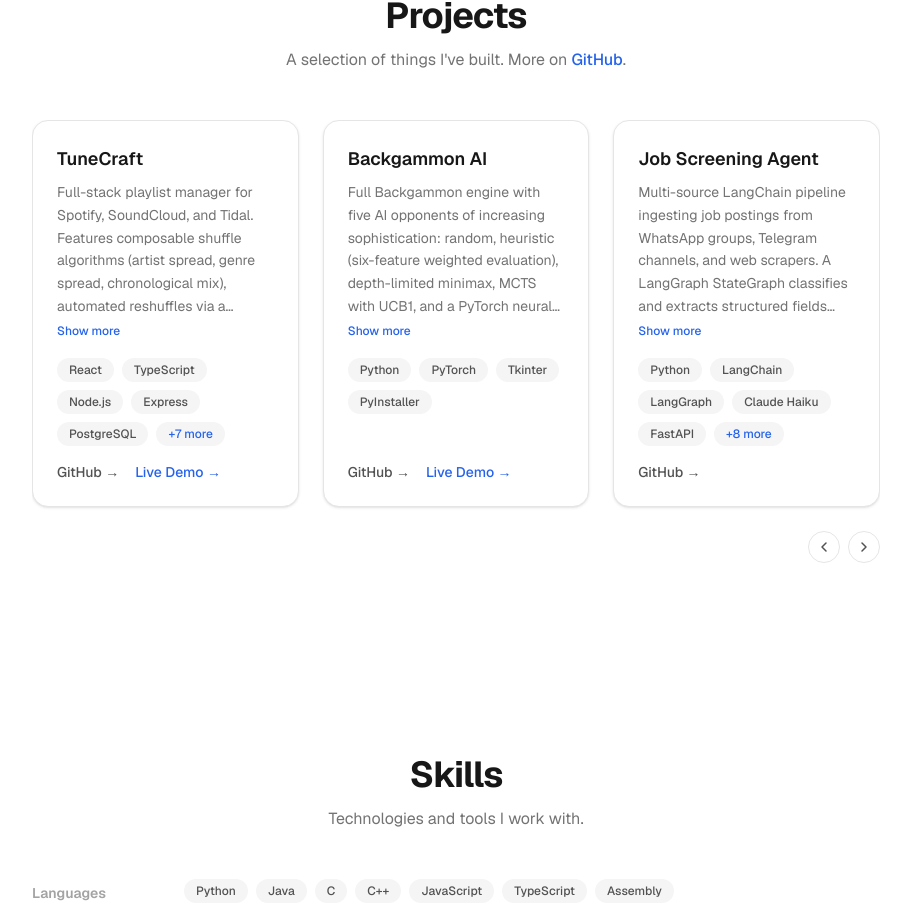
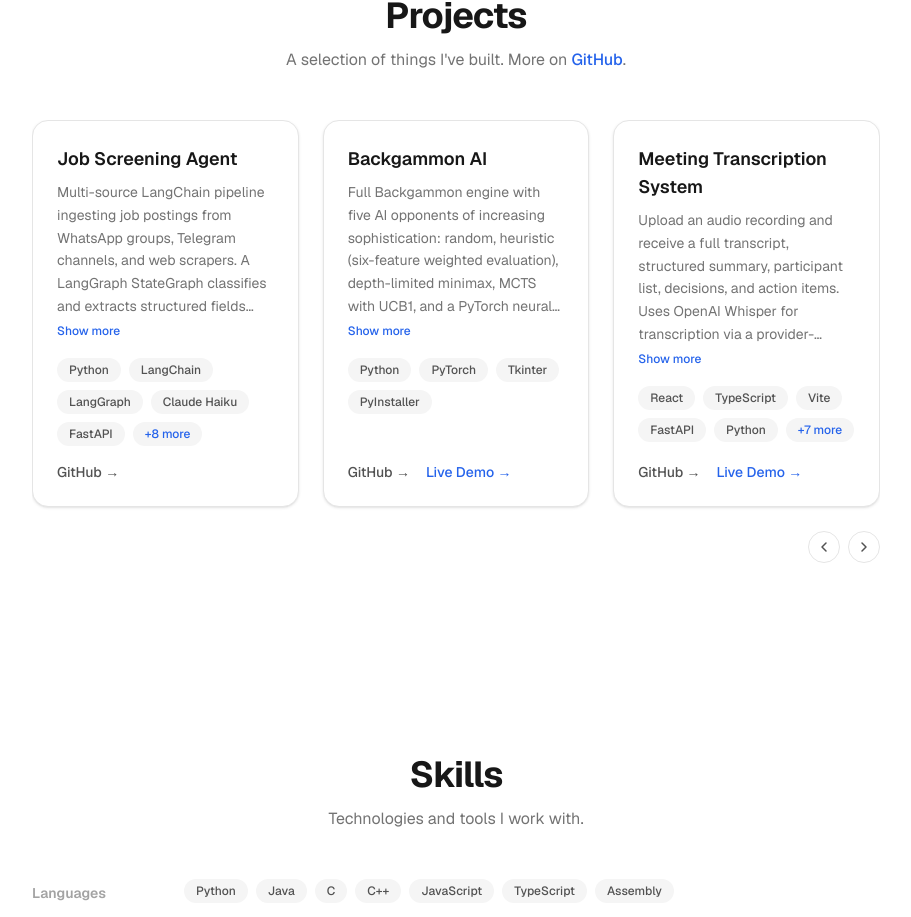
Before and after one commit to yarins0/yarin-lab, a Next.js app: page / in a window 1280 px wide. Shown: the part 884-1801 px from the top of the page, without its empty margins (184-1095 px from the left). Built offline with nearby package versions, Linux system fonts and the light colour scheme.

Commit message:
added Meeting Transcription System to projects

```diff
--- a/src/components/sections/Projects.tsx
+++ b/src/components/sections/Projects.tsx
@@ -9,15 +9,14 @@ const GITHUB_PROFILE_URL = "https://github.com/yarins0";
 
 const PROJECTS: Project[] = [
   {
-    name: "TuneCraft",
+    name: "Job Screening Agent",
     description:
-      "Full-stack playlist manager for Spotify, SoundCloud, and Tidal. " +
-      "Features composable shuffle algorithms (artist spread, genre spread, chronological mix), " +
-      "automated reshuffles via a background cron job, and tools to merge, split, and deduplicate playlists. " +
-      "Enriches every track with audio features and genre tags via the ReccoBeats and Last.fm APIs.",
-    techStack: ["React", "TypeScript", "Node.js", "Express", "PostgreSQL", "Prisma", "OAuth 2.0", "REST APIs", "JWT", "Vite", "Railway", "Vercel"],
-    githubUrl: `${GITHUB_PROFILE_URL}/TuneCraft`,
-    liveDemoUrl: "https://tune-craft-seven.vercel.app/",
+      "Multi-source LangChain pipeline ingesting job postings from WhatsApp groups, Telegram channels, and web scrapers. " +
+      "A LangGraph StateGraph classifies and extracts structured fields with Claude Haiku using adaptive single/two-pass inference. " +
+      "Deduplicates via SQLite, filters against personal preferences, and delivers Telegram alerts and a daily digest. " +
+      "Includes ChromaDB semantic search and a FastAPI ingest API with an async retry queue.",
+    techStack: ["Python", "LangChain", "LangGraph", "Claude Haiku", "FastAPI", "ChromaDB", "Telegram Bot API", "SQLite", "whatsapp-web.js", "Telethon", "Node.js", "APScheduler", "LangSmith"],
+    githubUrl: `${GITHUB_PROFILE_URL}/whatsapp-job-screener`,
   },
   {
     name: "Backgammon AI",
@@ -33,14 +32,26 @@ const PROJECTS: Project[] = [
     internalDemo: true,
   },
   {
-    name: "Job Screening Agent",
-   description:
-  "Multi-source LangChain pipeline ingesting job postings from WhatsApp groups, Telegram channels, and web scrapers. " +
-  "A LangGraph StateGraph classifies and extracts structured fields with Claude Haiku using adaptive single/two-pass inference. " +
-  "Deduplicates via SQLite, filters against personal preferences, and delivers Telegram alerts and a daily digest. " +
-  "Includes ChromaDB semantic search and a FastAPI ingest API with an async retry queue.",
-    techStack: ["Python", "LangChain", "LangGraph", "Claude Haiku", "FastAPI", "ChromaDB", "Telegram Bot API", "SQLite", "whatsapp-web.js", "Telethon", "Node.js", "APScheduler", "LangSmith"],
-    githubUrl: "https://github.com/yarins0/whatsapp-job-screener",
+    name: "Meeting Transcription System",
+    description:
+      "Upload an audio recording and receive a full transcript, structured summary, participant list, decisions, and action items. " +
+      "Uses OpenAI Whisper for transcription via a provider-swappable interface and Claude (claude-sonnet-4-6) for structured summarization over SSE. " +
+      "Handles files over 24 MB by computing an optimal FFmpeg bitrate from duration to compress audio just under the API limit before upload. " +
+      "Exports results as a formatted .docx file with RTL support for Hebrew.",
+    techStack: ["React", "TypeScript", "Vite", "FastAPI", "Python", "OpenAI Whisper API", "Anthropic Claude API", "python-docx", "FFmpeg", "Docker", "Vercel", "Render"],
+    githubUrl: `${GITHUB_PROFILE_URL}/meeting-transcription-system`,
+    liveDemoUrl: "https://meeting-transcription-system.vercel.app/",
+  },
+  {
+    name: "TuneCraft",
+    description:
+      "Full-stack playlist manager for Spotify, SoundCloud, and Tidal. " +
+      "Features composable shuffle algorithms (artist spread, genre spread, chronological mix), " +
+      "automated reshuffles via a background cron job, and tools to merge, split, and deduplicate playlists. " +
+      "Enriches every track with audio features and genre tags via the ReccoBeats and Last.fm APIs.",
+    techStack: ["React", "TypeScript", "Node.js", "Express", "PostgreSQL", "Prisma", "OAuth 2.0", "REST APIs", "JWT", "Vite", "Railway", "Vercel"],
+    githubUrl: `${GITHUB_PROFILE_URL}/TuneCraft`,
+    liveDemoUrl: "https://tune-craft-seven.vercel.app/",
   },
   {
     name: "faceb00k.com",
```
Also changed, not shown: 2 other files (tests, documents, lock files or other folders).
